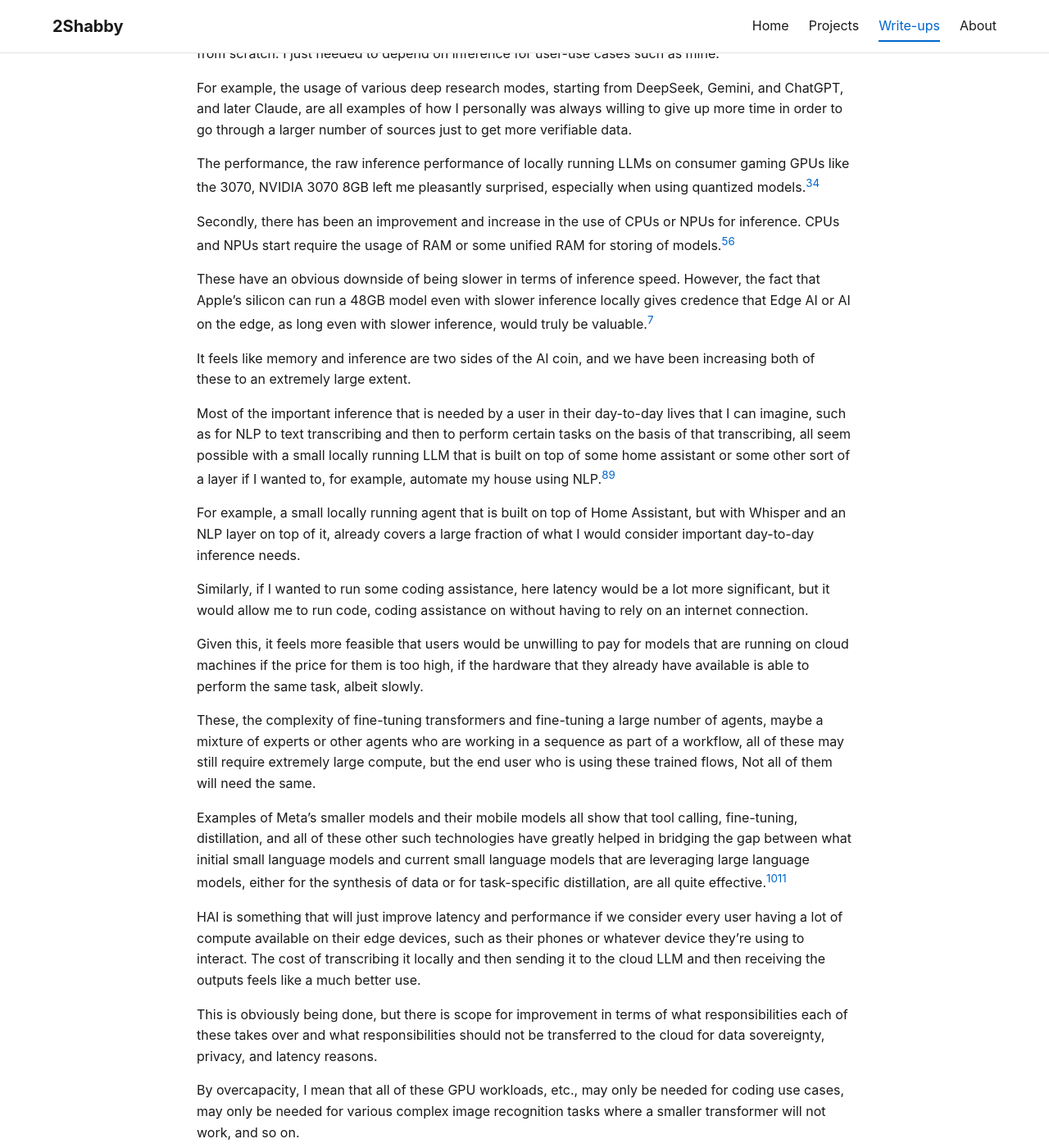
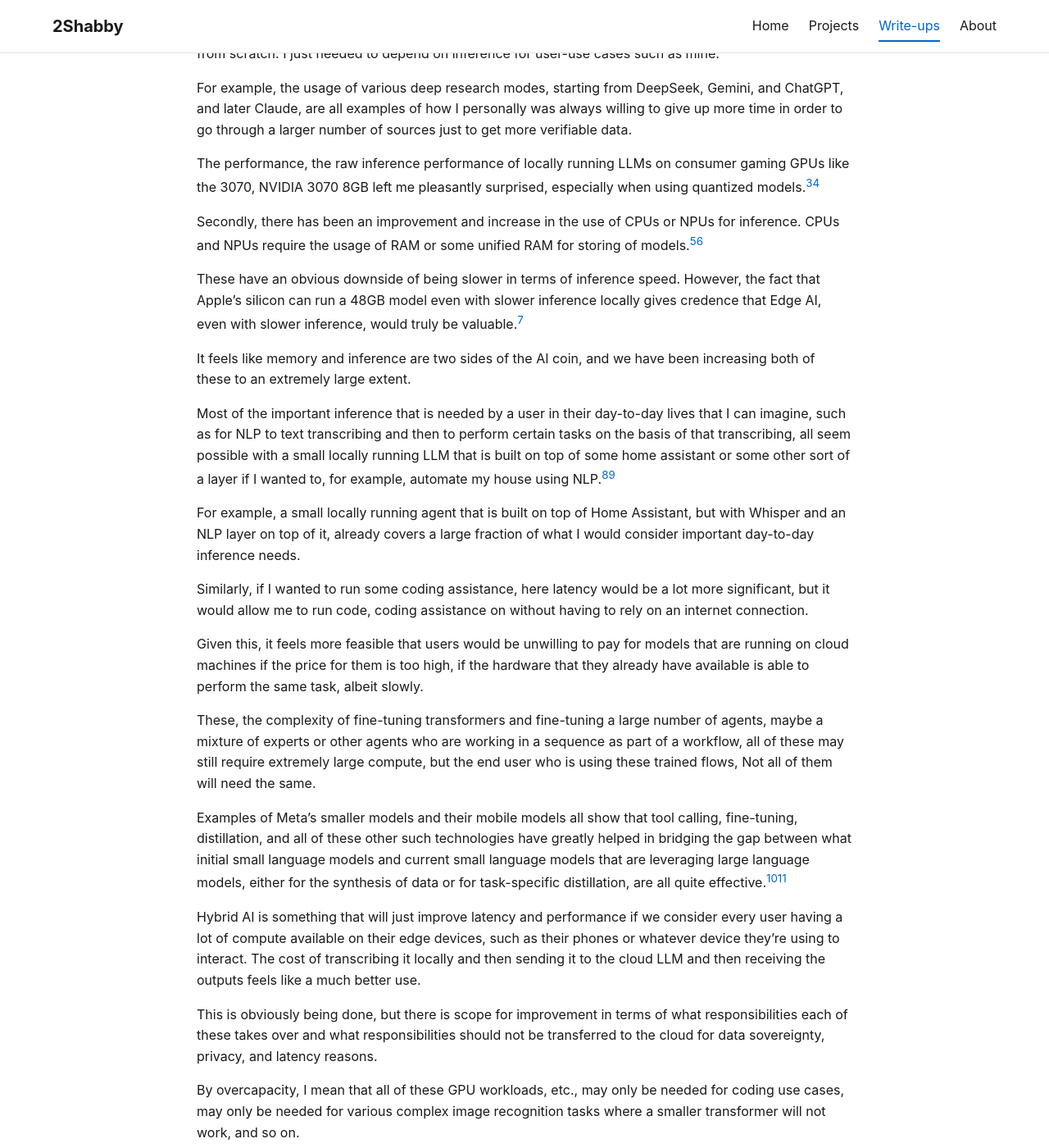
Before and after one commit to 2Shabby/2shabby.github.io, a Jekyll site: the page built from _posts/2026-01-15-on-memory-inference-and-overcapacity-in-ai.md, in a window 1280 px wide and 1400 px high, scrolled down 703 px. Shown: the whole window at 82% size. Built offline with Jekyll 4.4.1, drawn with Linux system fonts in a browser that asks for light colours; some of the changed text lies outside the part shown.

Commit message:
Fix transcription artifacts in writeup
- Remove repeated 'My claim is that, however, my claim is that'
- Fix 'start require' → 'require'
- Fix 'as long even with' → 'even with'
- Expand 'HAI' → 'Hybrid AI'

Co-authored-by: myclanker <myclanker@gmail.com>

```diff
--- a/_posts/2026-01-15-on-memory-inference-and-overcapacity-in-ai.md
+++ b/_posts/2026-01-15-on-memory-inference-and-overcapacity-in-ai.md
@@ -25,9 +25,9 @@ For example, the usage of various deep research modes, starting from DeepSeek, G
 
 The performance, the raw inference performance of locally running LLMs on consumer gaming GPUs like the 3070, NVIDIA 3070 8GB left me pleasantly surprised, especially when using quantized models.[^3][^4]
 
-Secondly, there has been an improvement and increase in the use of CPUs or NPUs for inference. CPUs and NPUs start require the usage of RAM or some unified RAM for storing of models.[^5][^6]
+Secondly, there has been an improvement and increase in the use of CPUs or NPUs for inference. CPUs and NPUs require the usage of RAM or some unified RAM for storing of models.[^5][^6]
 
-These have an obvious downside of being slower in terms of inference speed. However, the fact that Apple's silicon can run a 48GB model even with slower inference locally gives credence that Edge AI or AI on the edge, as long even with slower inference, would truly be valuable.[^7]
+These have an obvious downside of being slower in terms of inference speed. However, the fact that Apple's silicon can run a 48GB model even with slower inference locally gives credence that Edge AI, even with slower inference, would truly be valuable.[^7]
 
 It feels like memory and inference are two sides of the AI coin, and we have been increasing both of these to an extremely large extent.
 
@@ -43,7 +43,7 @@ These, the complexity of fine-tuning transformers and fine-tuning a large number
 
 Examples of Meta's smaller models and their mobile models all show that tool calling, fine-tuning, distillation, and all of these other such technologies have greatly helped in bridging the gap between what initial small language models and current small language models that are leveraging large language models, either for the synthesis of data or for task-specific distillation, are all quite effective.[^10][^11]
 
-HAI is something that will just improve latency and performance if we consider every user having a lot of compute available on their edge devices, such as their phones or whatever device they're using to interact. The cost of transcribing it locally and then sending it to the cloud LLM and then receiving the outputs feels like a much better use.
+Hybrid AI is something that will just improve latency and performance if we consider every user having a lot of compute available on their edge devices, such as their phones or whatever device they're using to interact. The cost of transcribing it locally and then sending it to the cloud LLM and then receiving the outputs feels like a much better use.
 
 This is obviously being done, but there is scope for improvement in terms of what responsibilities each of these takes over and what responsibilities should not be transferred to the cloud for data sovereignty, privacy, and latency reasons.
 
```
Also changed, not shown: other parts of _posts/2026-01-15-on-memory-inference-and-overcapacity-in-ai.md (+1 -1 lines).
